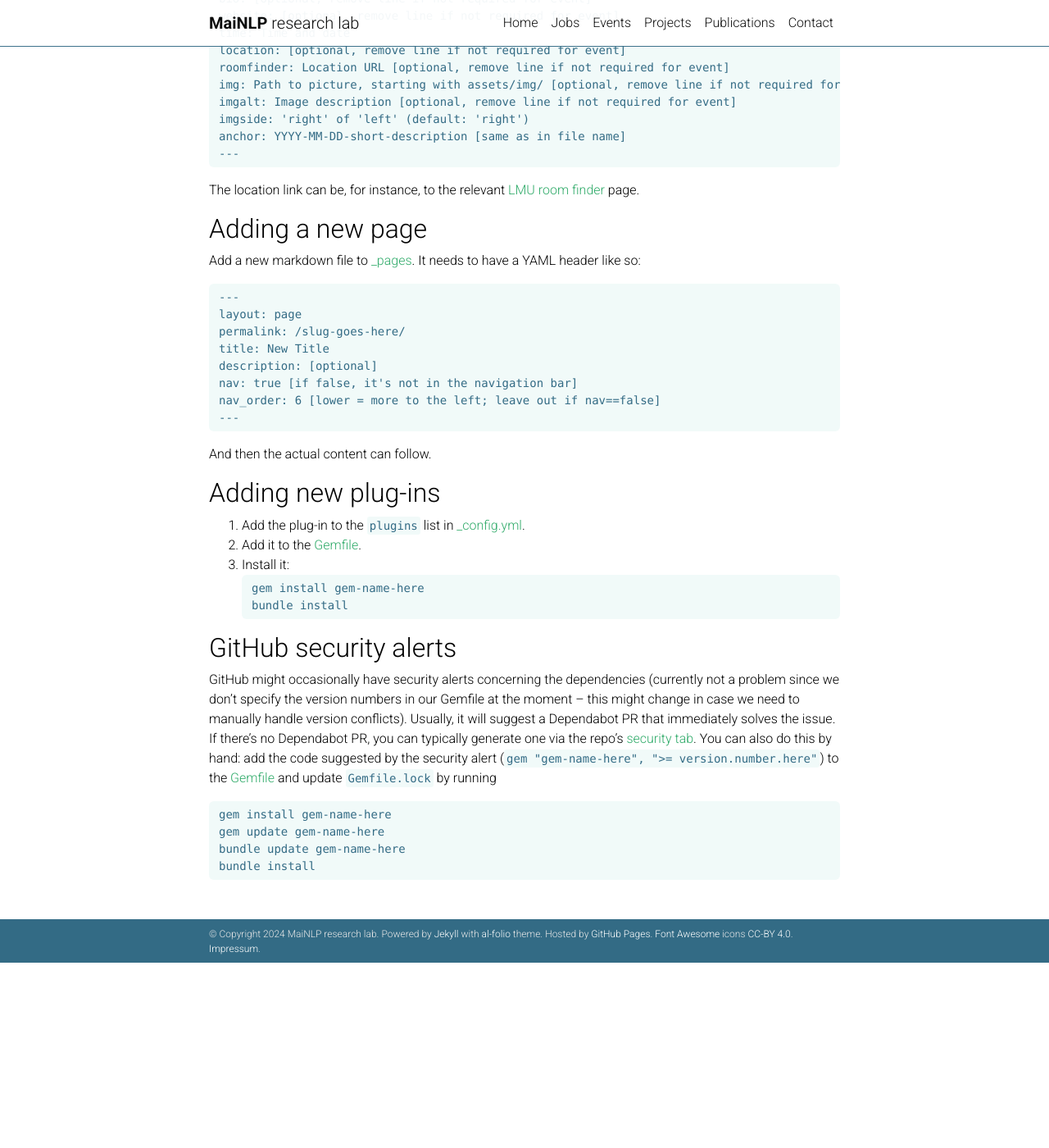
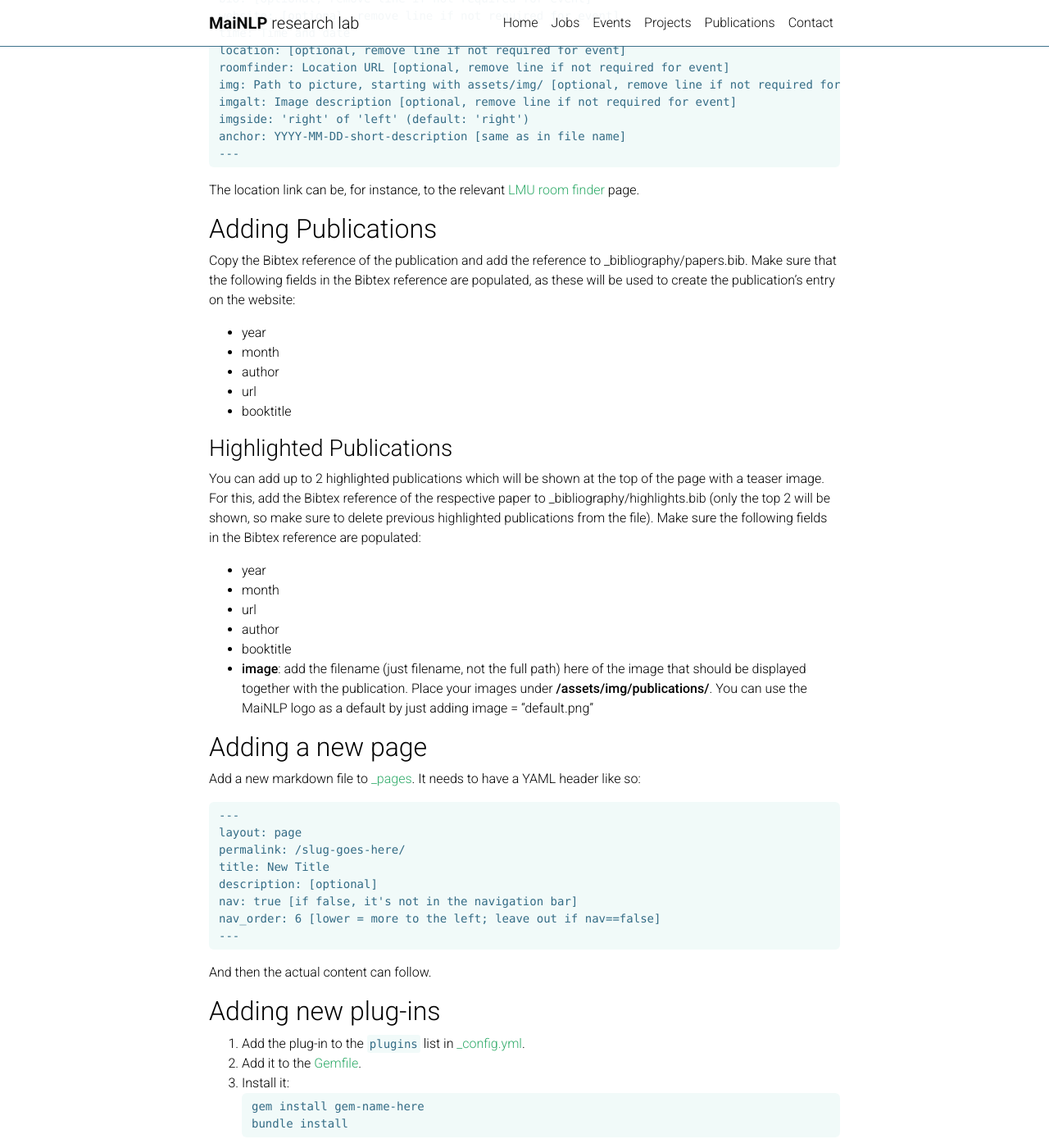
Before and after one commit to mainlp/mainlp.github.io, a Jekyll site: the page built from _pages/website-notes.md, in a window 1280 px wide and 1400 px high, scrolled down 1936 px. Shown: the whole window at 82% size. Built offline with Jekyll 4.4.1, drawn with Linux system fonts in a browser that asks for light colours; comment, search, counter and statistics services are not loaded; a style sheet for code colours, icons or effects is not loaded; before the commit the page ends 3110 px from its top, so only the background shows below that.

Commit message:
Added documentation for publications

```diff
--- a/_pages/website-notes.md
+++ b/_pages/website-notes.md
@@ -93,6 +93,24 @@ anchor: YYYY-MM-DD-short-description [same as in file name]
 
 The location link can be, for instance, to the relevant [LMU room finder](https://www.lmu.de/raumfinder/#/) page.
 
+## Adding Publications
+
+Copy the Bibtex reference of the publication and add the reference to _bibliography/papers.bib. Make sure that the following fields in the Bibtex reference are populated, as these will be used to create the publication's entry on the website:
+ - year
+ - month
+ - author
+ - url
+ - booktitle
+
+### Highlighted Publications
+You can add up to 2 highlighted publications which will be shown at the top of the page with a teaser image. For this, add the Bibtex reference of the respective paper to _bibliography/highlights.bib (only the top 2 will be shown, so make sure to delete previous highlighted publications from the file). Make sure the following fields in the Bibtex reference are populated:
+ - year
+ - month
+ - url
+ - author
+ - booktitle
+ - **image**: add the filename (just filename, not the full path) here of the image that should be displayed together with the publication. Place your images under **/assets/img/publications/**. You can use the MaiNLP logo as a default by just adding image = "default.png"
+
 ## Adding a new page
 
 Add a new markdown file to [_pages](https://github.com/mainlp/mainlp.github.io/tree/main/_pages).
```
